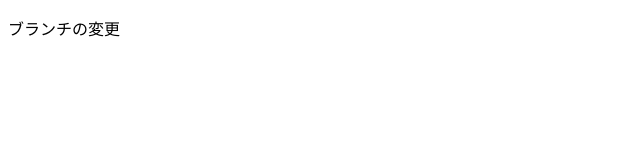
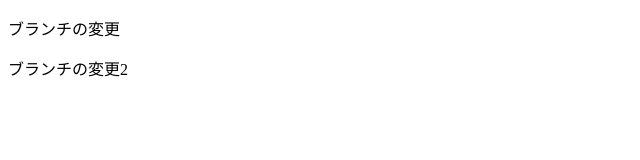
Before and after one commit to Takumi-Wada-bit/20250625, a plain HTML site: page index.html in a window 1280 px wide. Shown: the whole page, without its empty margins (0-640 px from the left). Drawn offline with Linux system fonts and the light colour scheme.

Commit message:
ブランチの変更2

```diff
--- a/index.html
+++ b/index.html
@@ -5,5 +5,6 @@
     </head>
     <body>
         <p>ブランチの変更</p>
+        <p>ブランチの変更2</p>
     </body>
 </html>
```
